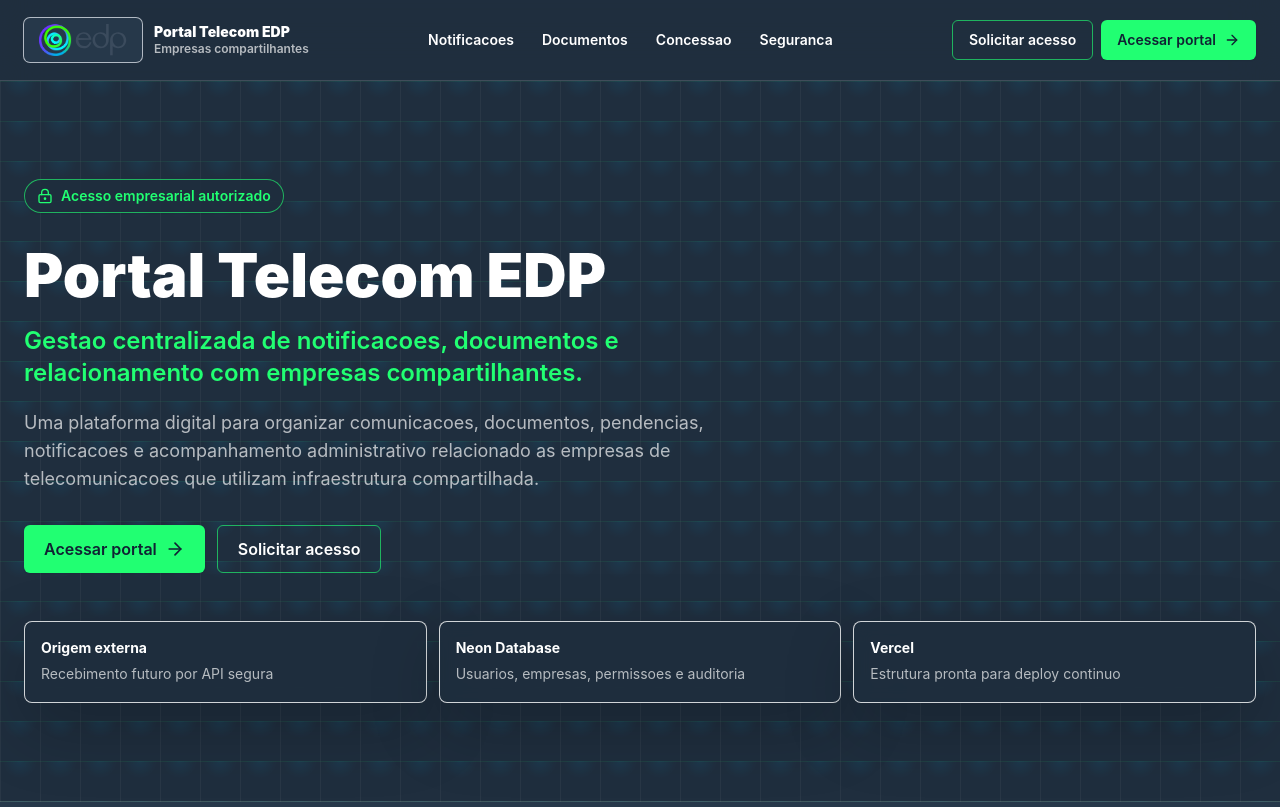
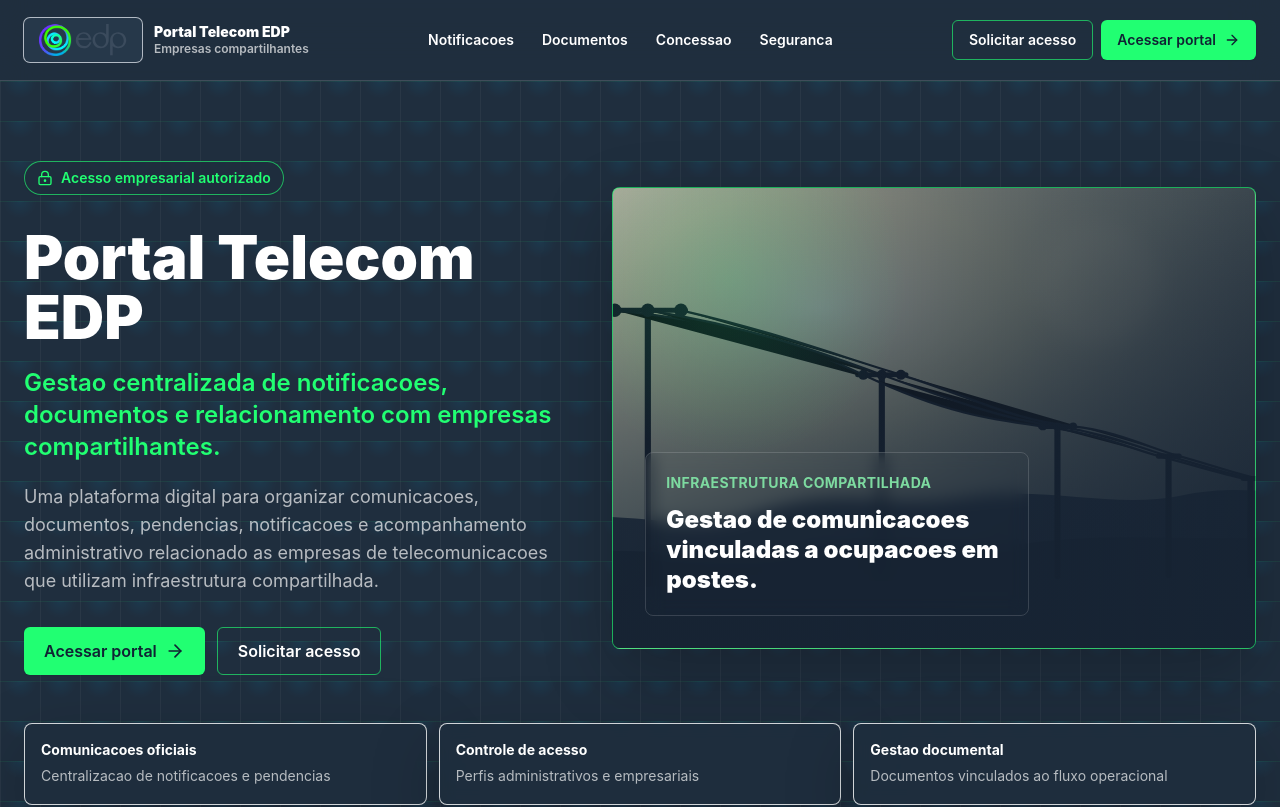
Before and after one commit to Caiob-web/portal-telecom-edp, a Next.js app: page / in a window 1280 px wide. Shown: the top 807 px of the page. Built offline with nearby package versions, Linux system fonts and the light colour scheme.

Commit message:
Place pole visual on landing and remove infrastructure copy

```diff
--- a/app/admin/settings/page.tsx
+++ b/app/admin/settings/page.tsx
@@ -6,7 +6,7 @@
 const settings = [
   {
     title: "Autenticacao",
-    description: "Preparado para AUTH_SECRET, sessoes reais e Neon Database.",
+    description: "Preparado para sessoes reais, perfis de acesso e politicas administrativas.",
     icon: KeyRound
   },
   {
--- a/app/admin/users/page.tsx
+++ b/app/admin/users/page.tsx
@@ -15,7 +15,7 @@
             <div>
               <CardTitle>Usuarios do portal</CardTitle>
               <p className="mt-1 text-sm text-graphite-500">
-                Estrutura preparada para autenticacao, permissoes e status no Neon Database.
+                Estrutura preparada para autenticacao, permissoes e status administrativo.
               </p>
             </div>
             <Input className="max-w-sm" placeholder="Buscar usuario ou e-mail" />
--- a/app/auth/login/page.tsx
+++ b/app/auth/login/page.tsx
@@ -25,7 +25,7 @@
     const submittedEmail = String(formData.get("email") ?? email);
     const submittedPassword = String(formData.get("password") ?? password);
 
-    // Mock temporario: substituir por autenticacao real com Neon Database.
+    // Mock temporario: substituir por autenticacao real do portal.
     const session = await mockLogin(submittedEmail, submittedPassword);
     setLoading(false);
 
@@ -131,7 +131,7 @@
                 <div className="flex items-start gap-3">
                   <ShieldCheck className="mt-0.5 h-5 w-5 text-edp-300" aria-hidden="true" />
                   <p className="text-sm leading-6 text-white/75">
-                    A autenticacao definitiva sera conectada ao Neon Database em fase posterior, com controle de sessao e permissoes reais.
+                    A autenticacao definitiva tera controle de sessao, perfis de acesso e permissoes por empresa.
                   </p>
                 </div>
               </div>
--- a/app/auth/register/page.tsx
+++ b/app/auth/register/page.tsx
@@ -30,7 +30,7 @@
               Solicitar acesso
             </h1>
             <p className="mt-2 max-w-2xl text-graphite-600">
-              Preencha os dados para analise administrativa. O fluxo ainda nao salva informacoes no Neon, mas ja esta preparado para validacao, vinculo de empresa e status de aprovacao.
+              Preencha os dados para analise administrativa. O fluxo esta preparado para validacao, vinculo de empresa e status de aprovacao.
             </p>
           </div>
           <Link href="/auth/login" className={buttonStyles("outline")}>
--- a/app/dashboard/profile/page.tsx
+++ b/app/dashboard/profile/page.tsx
@@ -5,7 +5,7 @@
 const profileItems = [
   {
     label: "Empresa",
-    value: "Aguardando vinculo no Neon",
+    value: "Aguardando vinculo administrativo",
     icon: Building2
   },
   {
@@ -29,7 +29,7 @@
   return (
     <DashboardShell
       title="Perfil da empresa"
-      subtitle="Dados cadastrais preparados para futura persistencia no Neon."
+      subtitle="Dados cadastrais preparados para administracao do portal."
     >
       <Card>
         <CardHeader>
--- a/app/globals.css
+++ b/app/globals.css
@@ -152,7 +152,8 @@
 }
 
 .theme-edp .admin-energy-hero,
-.theme-edp .login-energy-visual {
+.theme-edp .login-energy-visual,
+.theme-edp .landing-pole-visual {
   background-image:
     linear-gradient(90deg, rgba(23, 36, 52, 0.12), rgba(23, 36, 52, 0.72)),
     url("/admin-energy-bg.svg");
@@ -161,7 +162,8 @@
 }
 
 .theme-edp .admin-energy-hero::after,
-.theme-edp .login-energy-visual::after {
+.theme-edp .login-energy-visual::after,
+.theme-edp .landing-pole-visual::after {
   content: "";
   position: absolute;
   inset: 0;
--- a/app/page.tsx
+++ b/app/page.tsx
@@ -35,7 +35,7 @@
     id: "empresas",
     title: "Empresas compartilhantes",
     description:
-      "Cadastro, vinculo de usuarios, perfis e permissoes modelados para persistencia futura no Neon Database.",
+      "Cadastro, vinculo de usuarios, perfis e permissoes preparados para controle administrativo do portal.",
     icon: Building2
   },
   {
@@ -68,6 +68,7 @@
 
       <section className="portal-grid relative border-b border-graphite-200">
         <div className="mx-auto flex min-h-[calc(100vh-80px)] max-w-7xl flex-col justify-center px-4 py-16 md:px-6 lg:py-20">
+          <div className="grid items-center gap-10 lg:grid-cols-[0.92fr_1.08fr]">
             <div className="max-w-4xl animate-fade-up">
               <div className="inline-flex items-center gap-2 rounded-full border border-brand-200 bg-white/90 px-3 py-1.5 text-sm font-semibold text-brand-800 shadow-sm">
                 <LockKeyhole className="h-4 w-4" aria-hidden="true" />
@@ -93,11 +94,25 @@
               </div>
             </div>
 
+            <div className="landing-pole-visual relative min-h-[360px] overflow-hidden rounded-lg border border-brand-200 shadow-panel md:min-h-[460px]">
+              <div className="relative z-10 flex h-full min-h-[360px] flex-col justify-end p-6 md:min-h-[460px] md:p-8">
+                <div className="max-w-sm rounded-lg border border-white/15 bg-[#1f2e3e]/72 p-5 backdrop-blur">
+                  <p className="text-sm font-bold uppercase tracking-wide text-edp-300">
+                    Infraestrutura compartilhada
+                  </p>
+                  <p className="mt-3 text-2xl font-black leading-tight text-white">
+                    Gestao de comunicacoes vinculadas a ocupacoes em postes.
+                  </p>
+                </div>
+              </div>
+            </div>
+          </div>
+
           <div className="mt-12 grid gap-3 md:grid-cols-3">
             {[
-              ["Origem externa", "Recebimento futuro por API segura"],
-              ["Neon Database", "Usuarios, empresas, permissoes e auditoria"],
-              ["Vercel", "Estrutura pronta para deploy continuo"]
+              ["Comunicacoes oficiais", "Centralizacao de notificacoes e pendencias"],
+              ["Controle de acesso", "Perfis administrativos e empresariais"],
+              ["Gestao documental", "Documentos vinculados ao fluxo operacional"]
             ].map(([title, text]) => (
               <div
                 key={title}
@@ -182,7 +197,7 @@
           </div>
           <div className="grid gap-3">
             {[
-              "Login real futuro com Neon Database e AUTH_SECRET.",
+              "Autenticacao corporativa com controle de sessao e permissoes.",
               "Permissoes ADMIN, EMPRESA e VISUALIZADOR preparadas para RBAC.",
               "Registros de auditoria e logs de integracao planejados desde a arquitetura."
             ].map((item) => (
--- a/components/admin/AdminStats.tsx
+++ b/components/admin/AdminStats.tsx
@@ -8,7 +8,7 @@
       <StatCard
         title="Empresas cadastradas"
         value={mockAdminStats.totals.companies}
-        detail="Aguardando Neon"
+        detail="Aguardando cadastro"
         icon={Building2}
         tone="blue"
       />
--- a/components/admin/CompaniesTable.tsx
+++ b/components/admin/CompaniesTable.tsx
@@ -24,7 +24,7 @@
               <EmptyState
                 icon={Building2}
                 title="Nenhuma empresa cadastrada"
-                description="As empresas reais serao exibidas aqui quando o cadastro administrativo for conectado ao Neon Database."
+                description="As empresas reais serao exibidas aqui quando o cadastro administrativo estiver ativo."
               />
             </TD>
           </TR>
--- a/components/admin/UsersTable.tsx
+++ b/components/admin/UsersTable.tsx
@@ -21,7 +21,7 @@
             <EmptyState
               icon={UserRoundCog}
               title="Nenhum usuario cadastrado"
-              description="Solicitacoes, usuarios e perfis RBAC aparecerao aqui apos a autenticacao real ser integrada ao Neon Database."
+              description="Solicitacoes, usuarios e perfis de acesso aparecerao aqui apos a ativacao do cadastro administrativo."
             />
           </TD>
         </TR>
--- a/components/layout/AdminSidebar.tsx
+++ b/components/layout/AdminSidebar.tsx
@@ -53,7 +53,7 @@
             Governanca
           </p>
           <p className="mt-2 text-sm font-semibold text-white">
-            Auditoria e rastreabilidade prontas para Neon
+            Auditoria e rastreabilidade operacional
           </p>
         </div>
       </div>
```
Lines whose indentation alone changed are shown as unchanged.
